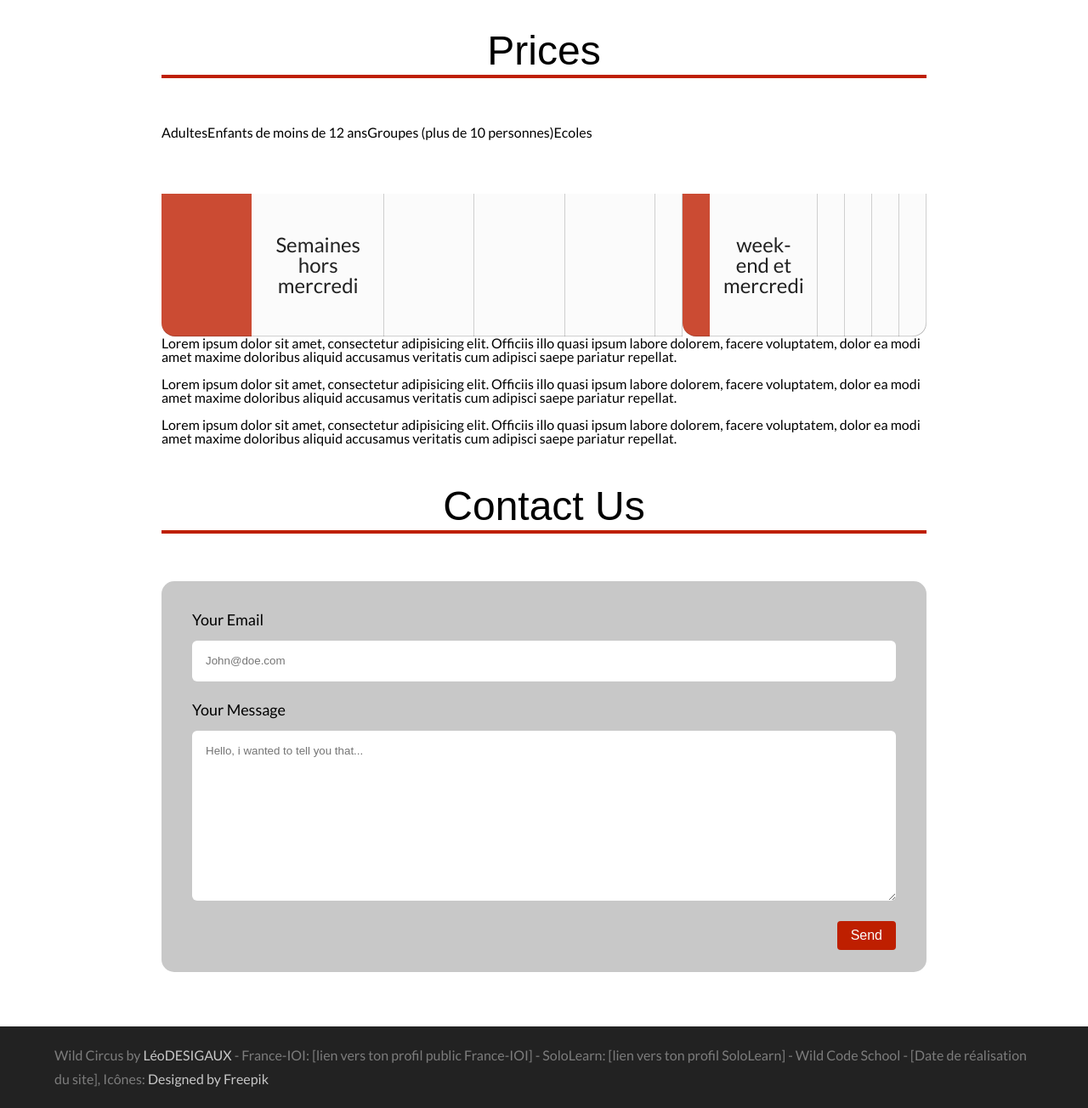
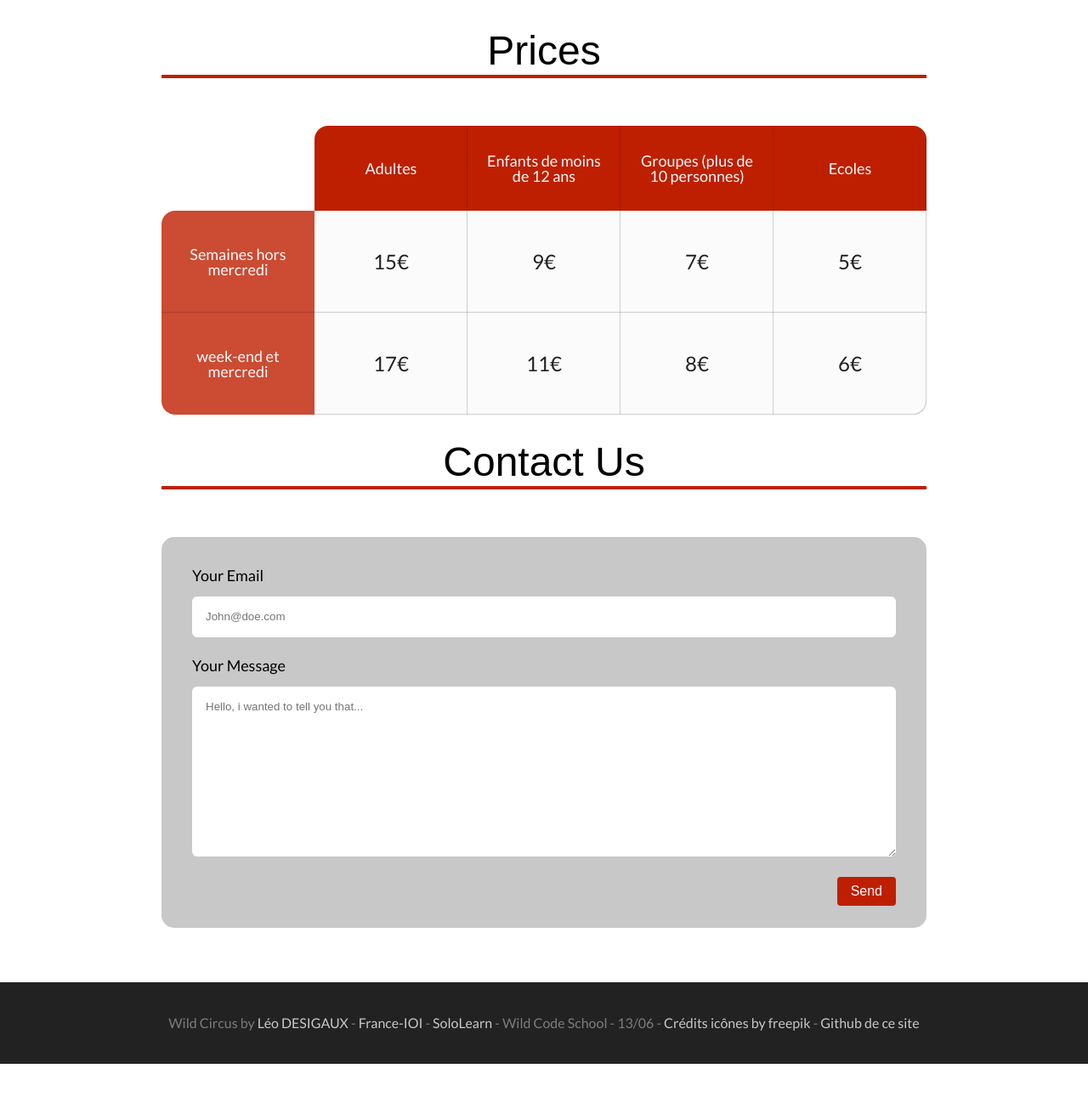
Before and after one commit to Leoche/WildSchoolChallenge, a website built with webpack: page src/index.html in a window 1280 px wide. Shown: the part 1440-2744 px from the top of the page at 85% size. After the commit the page ends 2692 px from the top, so only its background shows below. Built offline with nearby package versions, Linux system fonts and the light colour scheme; a web font is replaced by a local one.

Commit message:
Fixed footer links and table

```diff
--- a/src/index.html
+++ b/src/index.html
@@ -46,7 +46,6 @@
       <p>Lorem ipsum dolor sit amet, consectetur adipisicing elit. Officiis illo quasi ipsum labore dolorem, facere voluptatem, dolor ea modi amet maxime doloribus aliquid accusamus veritatis cum adipisci saepe pariatur repellat.</p>
       <p>Lorem ipsum dolor sit amet, consectetur adipisicing elit. Officiis illo quasi ipsum labore dolorem, facere voluptatem, dolor ea modi amet maxime doloribus aliquid accusamus veritatis cum adipisci saepe pariatur repellat.</p>
       <p>Lorem ipsum dolor sit amet, consectetur adipisicing elit. Officiis illo quasi ipsum labore dolorem, facere voluptatem, dolor ea modi amet maxime doloribus aliquid accusamus veritatis cum adipisci saepe pariatur repellat.</p>
-      <!-- TODO: Cette section n'a pas encore été réalisée, tu as carte blanche pour nous montrer ta créativité -->
     </section>
 
     <hr/>
@@ -55,35 +54,31 @@
       <h2>Prices</h2>
       <table>
         <thead>
-          <th>
-            <tr></tr>
-            <tr>Adultes</tr>
-            <tr>Enfants de moins de 12 ans</tr>
-            <tr>Groupes (plus de 10 personnes)</tr>
-            <tr>Ecoles</tr>
-          </th>
+          <tr>
+            <th></th>
+            <th>Adultes</th>
+            <th>Enfants de moins de 12 ans</th>
+            <th>Groupes (plus de 10 personnes)</th>
+            <th>Ecoles</th>
+          </tr>
         </thead>
         <tbody>
-          <th>
-            <td>Semaines hors mercredi</td>
-            <td></td>
-            <td></td>
-            <td></td>
-            <td></td>
-          </th>
-          <th>
-            <td>week-end et mercredi</td>
-            <td></td>
-            <td></td>
-            <td></td>
-            <td></td>
-          </th>
+          <tr>
+            <th>Semaines hors mercredi</th>
+            <td>15€</td>
+            <td>9€</td>
+            <td>7€</td>
+            <td>5€</td>
+          </tr>
+          <tr>
+            <th>week-end et mercredi</th>
+            <td>17€</td>
+            <td>11€</td>
+            <td>8€</td>
+            <td>6€</td>
+          </tr>
         </tbody>
       </table>
-      <p>Lorem ipsum dolor sit amet, consectetur adipisicing elit. Officiis illo quasi ipsum labore dolorem, facere voluptatem, dolor ea modi amet maxime doloribus aliquid accusamus veritatis cum adipisci saepe pariatur repellat.</p>
-      <p>Lorem ipsum dolor sit amet, consectetur adipisicing elit. Officiis illo quasi ipsum labore dolorem, facere voluptatem, dolor ea modi amet maxime doloribus aliquid accusamus veritatis cum adipisci saepe pariatur repellat.</p>
-      <p>Lorem ipsum dolor sit amet, consectetur adipisicing elit. Officiis illo quasi ipsum labore dolorem, facere voluptatem, dolor ea modi amet maxime doloribus aliquid accusamus veritatis cum adipisci saepe pariatur repellat.</p>
-
     </section>
 
     <hr/>
@@ -106,6 +101,14 @@
     </section>
 
     <footer>
-      <p>Wild Circus by <a taget="_blank" href="https://leodesigaux.me">Léo<strong>DESIGAUX</strong></a> - France-IOI: [lien vers ton profil public France-IOI] - SoloLearn: [lien vers ton profil SoloLearn] - Wild Code School - [Date de réalisation du site], Icônes: <a href='https://fr.freepik.com/vecteurs-libre/personnages-de-cirque-mis_832867.htm'>Designed by Freepik</a></p>
+      <p>
+        Wild Circus by
+        <a target="_blank" href="https://leodesigaux.me">Léo DESIGAUX</a> -
+        <a target="_blank" href="http://www.france-ioi.org/user/perso.php?sLogin=leodesigaux">France-IOI</a> -
+        <a target="_blank" href="https://www.sololearn.com/Profile/9727638#">SoloLearn</a> -
+        Wild Code School - 13/06 -
+        <a target="_blank" href='https://fr.freepik.com/vecteurs-libre/personnages-de-cirque-mis_832867.htm'>Crédits icônes by freepik</a> -
+        <a target="_blank" href='https://github.com/Leoche/WildSchoolChallenge'>Github de ce site</a>
+      </p>
     </footer>
 </body>
```
